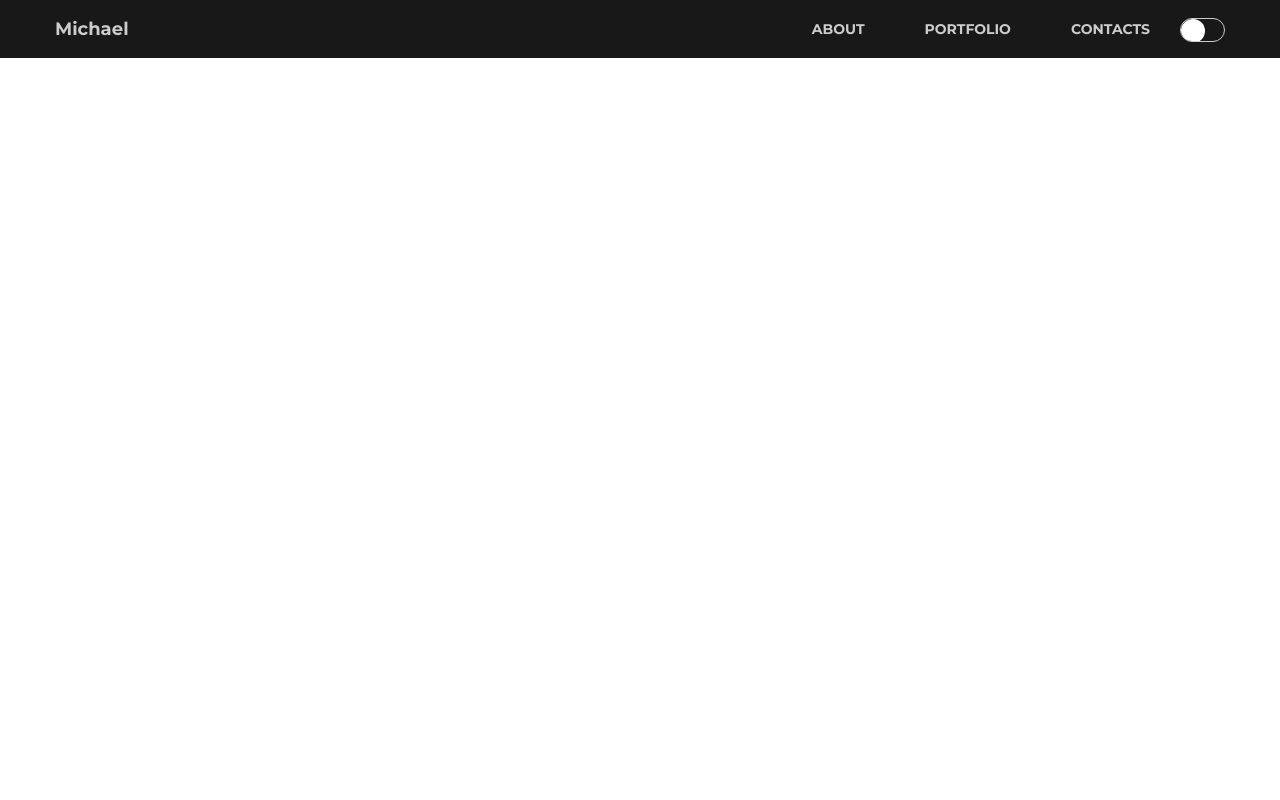
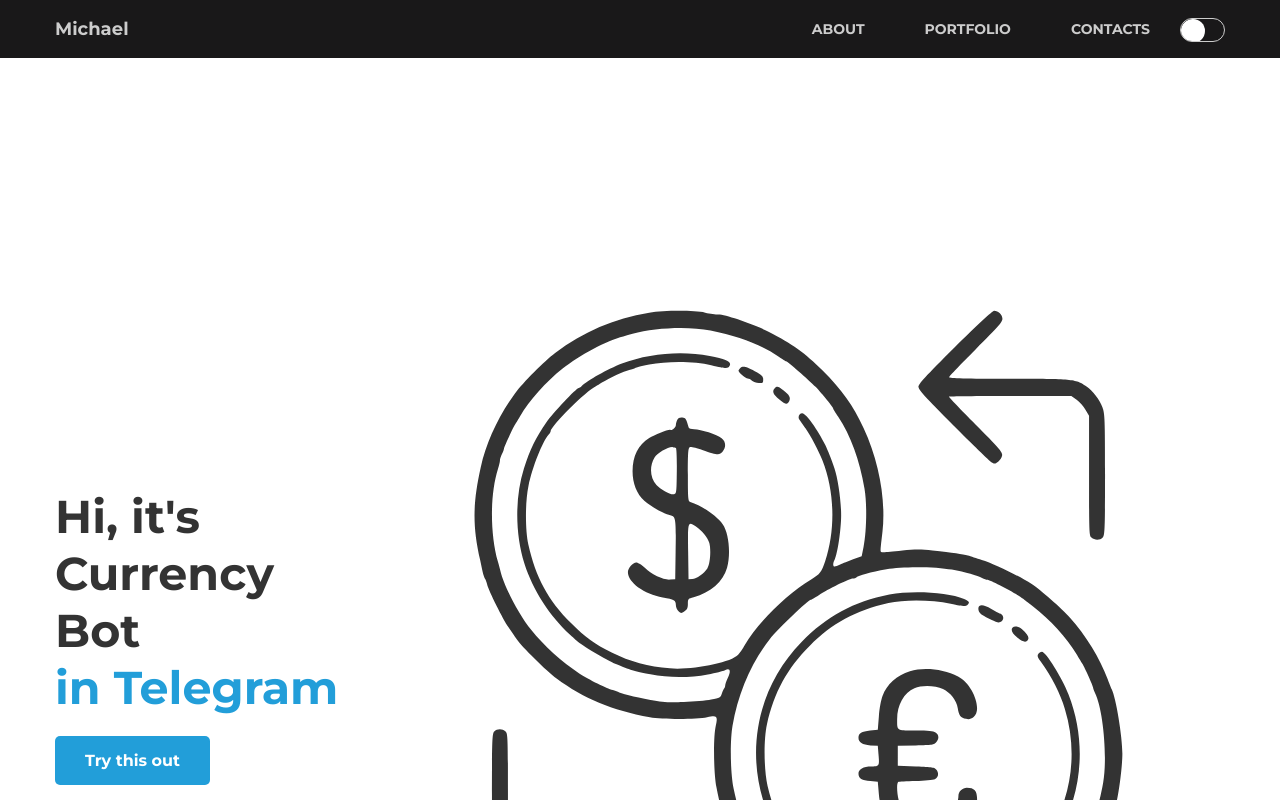
Before and after one commit to didrux/currency-website, a plain HTML site: page 2_sem/1_lab/index.html in a window 1280 px wide. Drawn offline with nearby package versions, Linux system fonts and the light colour scheme.

Commit message:
feat: add topic and img to header

```diff
--- a/2_sem/1_lab/css/style.css
+++ b/2_sem/1_lab/css/style.css
@@ -99,3 +99,48 @@ header{
 body.switchMode .head_inner nav ul li.switch a:after{
     left: 20px;
 }
+
+.header_body{
+    position: relative;
+    width: 100%;
+    height: 100%;
+    margin-top: 150px;
+}
+.header_body_inner{
+    display: -webkit-flex;
+    display: -moz-flex;
+    display: -ms-flex;
+    display: -o-flex;
+    display: flex;
+    justify-content: space-between;
+    -ms-align-items: center;
+    align-items: center;
+    width: 100%;
+}
+.header_body_inner .left .title{
+    color: #333;
+    font-size: 46px;
+    -webkit-transition: all .5s ease;
+    -moz-transition: all .5s ease;
+    -ms-transition: all .5s ease;
+    -o-transition: all .5s ease;
+    transition: all .5s ease;
+}
+body.switchMode .header_body_inner .left .title{
+    color: #fff;
+}
+.header_body_inner .left .title span{
+    color: #229ED9;
+}
+a.btn{
+    display: inline-block;
+    background-color: #229ED9;
+    color: #fff;
+    padding: 15px 30px;
+    text-decoration: none;
+    margin-top: 20px;
+    border-radius: 5px;
+}
+.header_body_inner .right img{
+    border-radius: 50%;
+}
--- a/2_sem/1_lab/index.html
+++ b/2_sem/1_lab/index.html
@@ -33,8 +33,12 @@
                 <div class="header_body_inner">
                     <div class="left">
                         <div class="title">
-
+                            Hi, it's <br>Currency Bot<br><span>in Telegram</span>
                         </div>
+                        <a href="" class="btn">Try this out</a>
+                    </div>
+                    <div class="right">
+                        <img src="img/logo.svg" alt="logo">
                     </div>
                 </div>
             </div>
```
Also changed, not shown: 2_sem/1_lab/img/logo.svg (added).
